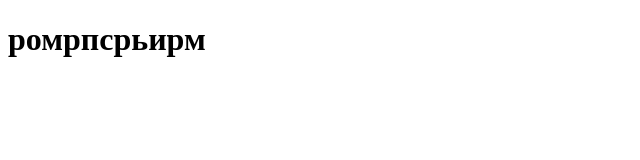
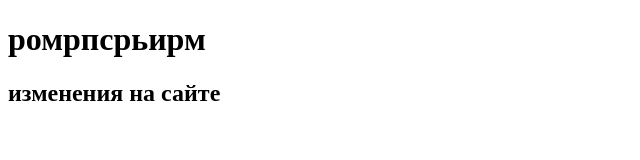
Before and after one commit to dashalichman01/dashalichman01.github.io, a plain HTML site: page index.html in a window 1280 px wide. Shown: the whole page, without its empty margins (0-640 px from the left). Drawn offline with Linux system fonts and the light colour scheme.

Commit message:
description

```diff
--- a/index.html
+++ b/index.html
@@ -6,5 +6,6 @@
 </head>
 <body>
 	<h1>ромрпсрьирм </h1>
+	<h2>изменения на сайте</h2>
 </body>
 </html>
```
